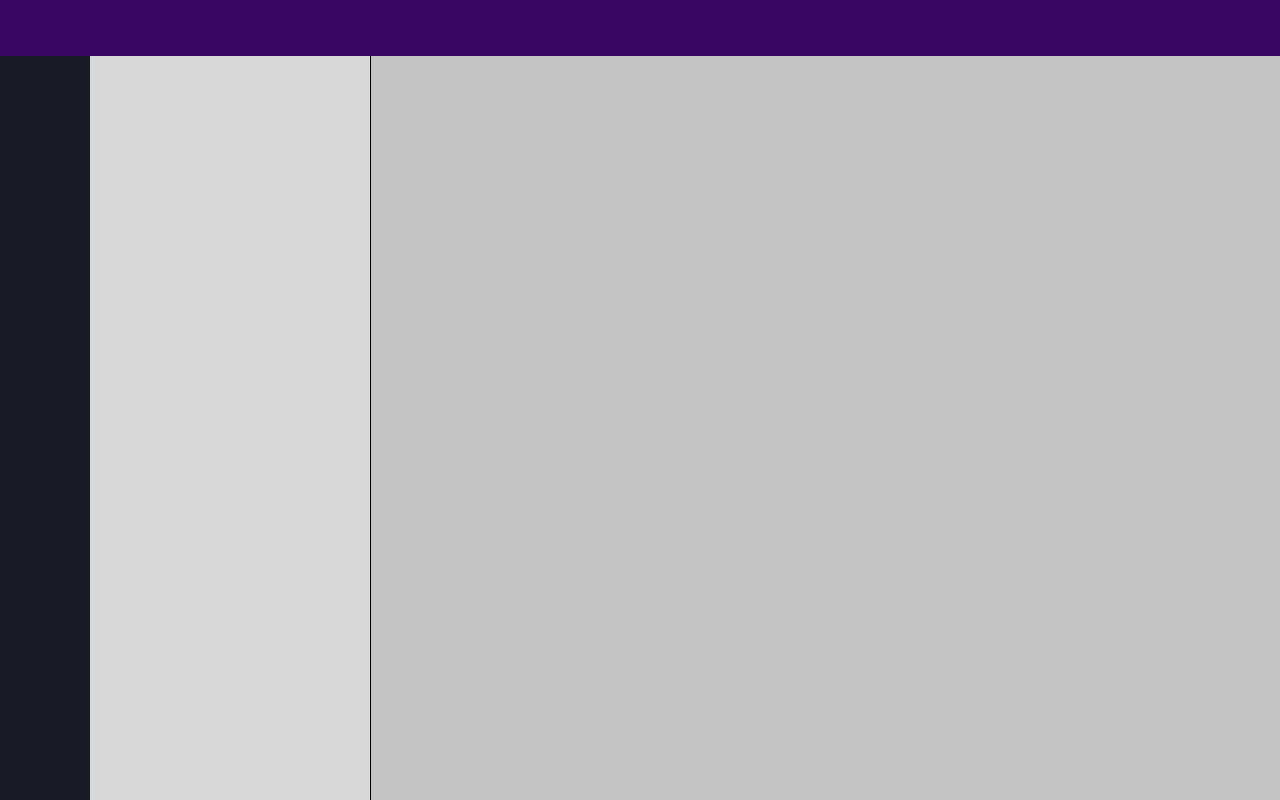
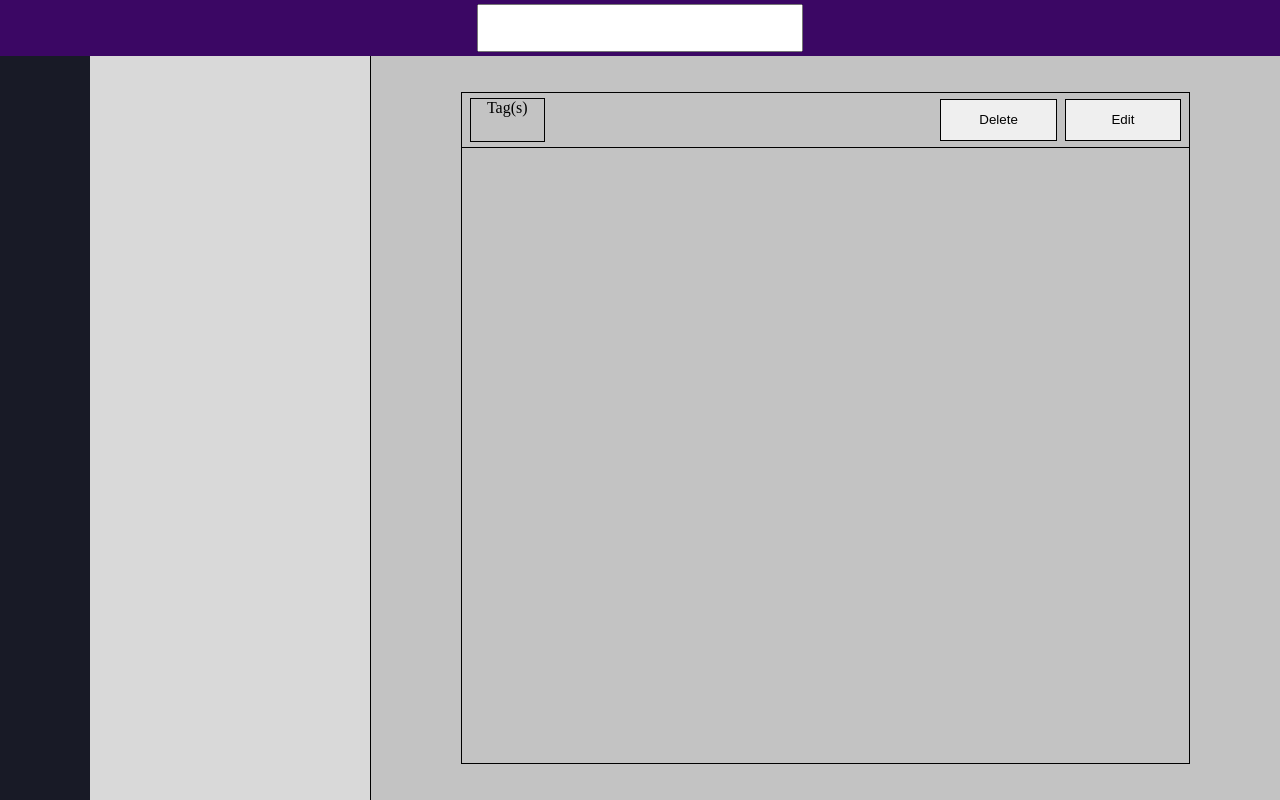
Before and after one commit to cse110-sp24-group32/cse110-sp24-group32, a plain HTML site: page source/index.html in a window 1280 px wide. Drawn offline with Linux system fonts and the light colour scheme.

Commit message:
skeleton finish

```diff
--- a/source/index.css
+++ b/source/index.css
@@ -9,13 +9,26 @@ body, html {
 
   #top-bar{
     display: flex;
-    position: absolute;
+    position: relative;
 
     width: 100%;
     height: 7%;
     overflow: hidden;
 
     background-color: #3b0764;
+  }
+
+  #search-bar{
+    display:block;
+
+    margin: auto auto;
+    width: 25%;
+    height:75%;
+    overflow-x: hidden scroll;
+    overflow-y: hidden;
+    font-size:2em;
+
+    resize:none;
   }
 
 .outer-container {
@@ -80,3 +93,54 @@ body, html {
 
     background-color: #c3c3c3;
 }
+
+#note-view {
+    display: flex;
+    flex-direction: column;
+    margin: auto;
+
+    width:80%;
+    height:90%;
+    border: 1px solid black;
+}
+
+.note-bar {
+    height: 8%;
+    width: 100%;
+    border-bottom: 1px solid black;
+    display:flex;
+}
+
+
+.top-item {
+    display:inline-block;
+    width:10%;
+    height:80%;
+    border: 1px solid;
+    margin: auto 0;
+    padding:0;
+    margin-left:1vh;
+    text-align:center;
+}
+
+#tags {
+    margin-right: auto;
+}
+
+.top-buttons {
+    display: flex;
+    margin-left: auto;
+    width:40%;
+    justify-content:end;
+    margin-right:1vh;
+}
+
+.top-buttons button {
+    width:40%;
+}
+
+
+.md-view {
+    flex-grow: 1;
+    width: 100%;
+}
--- a/source/index.html
+++ b/source/index.html
@@ -11,7 +11,9 @@
 <body>
 
     <nav id="top-bar">
+        <textarea id="search-bar">
 
+        </textarea>
     </nav>
 
     <div class="outer-container">
@@ -27,7 +29,28 @@
                 </div>
 
                 <div id="right-content">
+                    <div id="note-view">
 
+                        <div class="note-bar">
+                            <span id="tags" class="top-item">
+                                Tag(s)
+                            </span>
+
+                            <div class="top-buttons">
+                                <button class="top-item" id="delete-button">
+                                    Delete
+                                </button>
+
+                                <button class="top-item" id="edit-button">
+                                    Edit
+                                </button>
+                            </div>
+                        </div>
+                        <div class="md-view">
+                            <!-- Content for the second div -->
+                        </div>
+
+                    </div>
                 </div>
             </div>
         </div>
```
